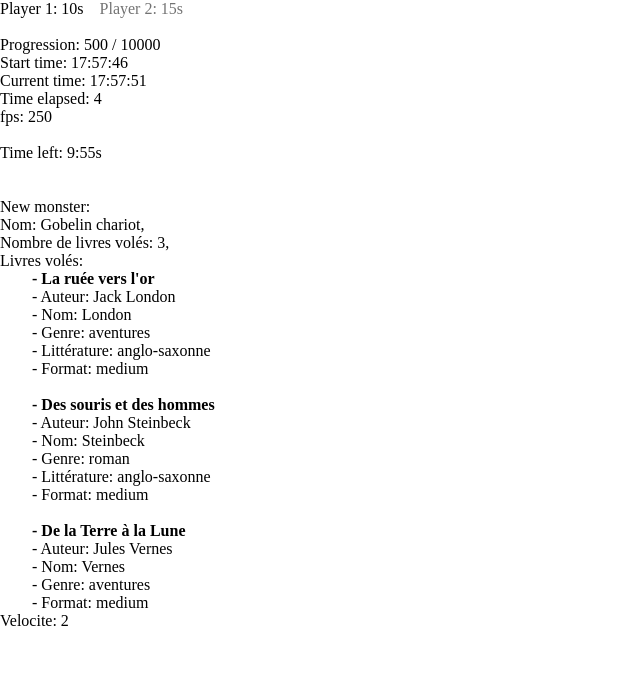
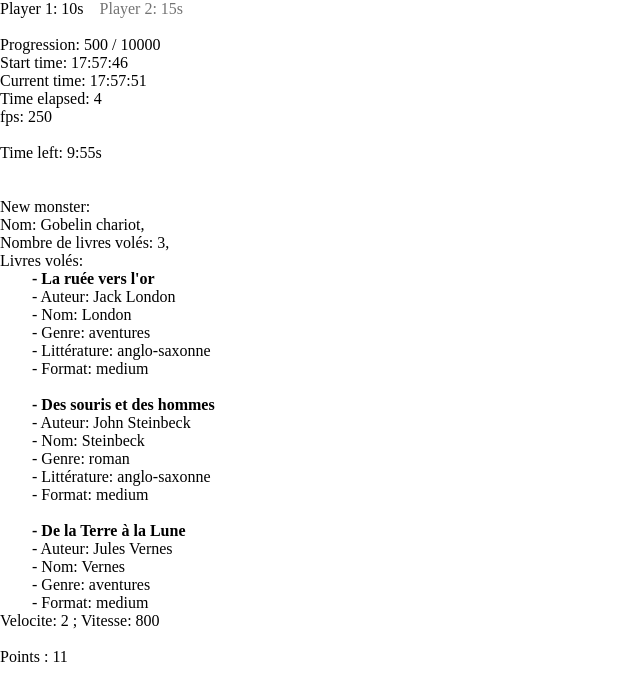
Before and after one commit to Phenohix/Projet-Biblioth-que-JavaScript, a plain HTML site: page page_Pheno.html in a window 1280 px wide. Shown: the whole page, without its empty margins (0-640 px from the left). Drawn offline with Linux system fonts and the light colour scheme.

Commit message:
6/11/2025 - Quick update

```diff
--- a/page_Pheno.html
+++ b/page_Pheno.html
@@ -44,11 +44,12 @@
     }
 
 
-    /**///////// TEST ////////
+    //// !ZONE DE TESTS EN BAS! ////
+    /**///////// TEST MONSTER ////////
     const rc = document.getElementById("all");
-    function displayBooks() {
-        for (k in newMonster["livres_voles"]) {
-            book = newMonster["livres_voles"][k];
+    function displayBooks(monster) {
+        for (k in monster["livres_voles"]) {
+            book = monster["livres_voles"][k];
             rc.innerHTML += `${(k)?("<br><div>"):("<div>")}
                 <p><strong>- ${book['titre']}</strong><br>
                 <p>- Auteur: ${book['auteur']}<br>
@@ -64,11 +65,16 @@
         Nom: ${newMonster["nom"]},<br>
         Nombre de livres volés: ${newMonster["nb_livres_voles"]},<br>
         Livres volés: `;
-        displayBooks();
+        displayBooks(newMonster);
     rc.innerHTML += `
-        Velocite: ${newMonster["velocite"]}
+        Velocite: ${newMonster["velocite"]} ;
+        Vitesse: ${newMonster["vitesse"]}
     `;
-    //////// TEST ////////
+    //////// TEST MONSTER ////////
+    //////// TEST POINTS ////////
+    rc.innerHTML += `<br><br>
+        Points : ${getPoints(newMonster["livres_voles"])}`
+    //////// TEST POINTS ////////
 
 </script>
 </html>
--- a/src/js/gameManager.js
+++ b/src/js/gameManager.js
@@ -1,6 +1,8 @@
 let playing = true;
-let libraryBag = library;
+let libraryBag = copy(library);
 let random = Math.random;
+SHELF_SIZE = 10;
+BASE_VELOCITY = 400;
 
 let bestiary = [
     {"nom": "Gluant d'encre", "nb_livres_voles": 1, "livres_voles": [], "velocite": [2, 3]},
@@ -18,16 +20,19 @@ function getBook() {
 }
 
 function makeMonster(id = -1) {
-    if (id>-1 && id<bestiary.length) { bestiary[id]; }
+    if (id>-1 && id<bestiary.length) { monster = bestiary[id]; }
     else { monster = bestiary[floor(random()*bestiary.length)]; }
 
-    let velocityRange = monster["velocite"];
-    let velocity = floor(random()*velocityRange[1]-velocityRange[0]+1)+velocityRange[0];
+    let velocityMin = monster["velocite"][0];
+    let velocityMax = monster["velocite"][1];
+    let velocity = floor(random()*(velocityMax-velocityMin+1))+velocityMin; console.log(monster["nom"], ":", velocityMin);
     monster["velocite"] = velocity;
 
     for (let i=0 ; i<monster["nb_livres_voles"] ; i++) {
         monster["livres_voles"].splice(monster["livres_voles"].length, 0, getBook());
     }
+
+    monster["vitesse"] = monster["velocite"] * BASE_VELOCITY;
 
     return monster;
 }
--- a/src/js/global.js
+++ b/src/js/global.js
@@ -3,6 +3,9 @@ let goal = 10000;
 let startTime = new Date().getTime();
 let round = Math.round
 let floor = Math.floor
+
+
+function copy(tcpy) { return tcpy; }
 
 function time_see(ms, compensation) {
     seconds = ms/1000;
--- a/src/js/pointsCalculator.js
+++ b/src/js/pointsCalculator.js
@@ -1,31 +1,101 @@
 // Calcul des points à chaque fin de partie
 
+function perfectStreak(streak) {
+    if (streak == SHELF_SIZE) { return 2; }
+    else { return 0; }
+}
+
 function getPoints(shelf) {
-    let title_STREAK = 0; let title_POINTS = 0;
-    let author_STREAK = 1; let author_POINTS = 0;
-    let name_STREAK = 1; let name_POINTS = 0;
-    let genre_STREAK = 1; let genre_POINTS = 0;
-    let format_STREAK = 1; let format_POINTS = 0;
-
-    let PointsTotal = 0;
+    console.log(shelf)
+    let pointsTotaux = shelf.length;
+    if (shelf.length == 0) { return 0; }
+    else if (shelf.length == SHELF_SIZE) { pointsTotaux += 1; }
 
 
+    let title_STREAK = 1; let title_SAME = 0;
+    let name_STREAK = 1; let author_SAME = 0;
+    let genre_STREAK = 1;
+    let litterature_STREAK = 1;
+    let format_STREAK = 1;
+
+
+    let i = 0; let previousBook = shelf[0];
+    for (let i = 1; i < shelf.length; i++) {
+        let currentBook = shelf[i]; let tempPoints;
+
+        // TITRE //
+        if (currentBook["titre"] >= previousBook["titre"]) {
+            title_STREAK++;
+            if (currentBook["titre"] == previousBook["titre"]) {
+                title_SAME++;
+            } else {
+                pointsTotaux += title_SAME;
+                title_SAME = 0; }
+        } else if (title_STREAK > 1) {
+            pointsTotaux += title_STREAK + title_SAME;
+            title_STREAK = 1; title_SAME = 0;
+        }
+
+        // NOM/AUTEUR //
+        if (currentBook["nom"] >= previousBook["nom"]) {
+            name_STREAK++;
+            if (currentBook["auteur"] == previousBook["auteur"]) {
+                author_SAME++;
+            } else {
+                pointsTotaux += author_SAME;
+                author_SAME = 0; }
+        } else if (name_STREAK > 1) {
+            pointsTotaux += name_STREAK + author_SAME;
+            name_STREAK = 1; author_SAME = 0;
+        }
+
+        // GENRES //
+        if (currentBook["genre"] == previousBook["littérature"]) { genre_STREAK++; }
+        else if (genre_STREAK > 1) {
+            pointsTotaux += genre_STREAK;
+            genre_STREAK = 1;
+        }
+
+        // LITTERATURES //
+        if (currentBook["littérature"] == previousBook["littérature"]) { litterature_STREAK++; }
+        else if (litterature_STREAK > 1) {
+            pointsTotaux += floor(litterature_STREAK*1.2);
+            litterature_STREAK = 1;
+        }
+
+        // FORMATS //
+        if (currentBook["format"] == previousBook["format"]) { format_STREAK++; }
+        else if (format_STREAK > 1) {
+            pointsTotaux += format_STREAK;
+            litterature_STREAK = 1;
+        }
+    }
+
+    if (title_STREAK > 1) { pointsTotaux += title_STREAK + title_SAME + perfectStreak(title_STREAK); }
+    if (name_STREAK > 1) { pointsTotaux += name_STREAK + author_SAME + perfectStreak(name_STREAK); }
+    if (genre_STREAK > 1) { pointsTotaux += genre_STREAK + ((perfectStreak(genre_STREAK))?(shelf.length*0.5):(0)); }
+    if (litterature_STREAK > 1) { pointsTotaux += floor(litterature_STREAK*1.2) + perfectStreak(litterature_STREAK); }
+    if (format_STREAK > 1) { pointsTotaux += format_STREAK + perfectStreak(format_STREAK); }
+
+    return floor(pointsTotaux);
 }
 
-/*
+// Pense bête
+{/*
 Livres:
     - Chaque livre vaut 1 point.
     - Chaque étagère est indépendante.
     - Points totaux aroundi à l'inférieur.
     - Etagère pleine, +1 point
+    - Si une streak est parfaite (tailleStreak==ShelfSize), +2 points bonus
 
 Titres:
-    - Si au moins 3 livres d'affilés sont dans le même ordre alphabétique de (ascendant), +1 point par livre
+    - Si au moins 2 livres d'affilés sont dans le même ordre alphabétique de (ascendant), +1 point par livre
         - Titres identiques comptés comme dans l'ordre alphabétique courant
     - Si 2 livres côte à côte ont le même Titre, +1 point bonus par livre -1
 
 Auteurs/Noms:
-    - Si au moins 3 livres d'affilés avec les Noms dans le même ordre ordre alphabétique (ascendant),
+    - Si au moins 2 livres d'affilés avec les Noms dans le même ordre ordre alphabétique (ascendant),
       +1 point par livre
         - Noms ou Auteurs identiques comptés comme dans l'ordre alphabétique courant
     - Si 2 livres côte à côte ont le même Auteur, +1 point bonus par livre -1
@@ -36,12 +106,12 @@ Genres:
     - Si tous les livres de l'étagère sont du même Genre et étagère pleine, +0.5 point par livre
 
 Littératures:
-    - Si au moins 2 livres d'affilés avec la même Littérature, +1 point par livre
+    - Si au moins 2 livres d'affilés avec la même Littérature, +1 (*1.2 floor) point par livre
         - Si pas de Littérature, +0 points, casse la streak en cours
 
 Formats:
-    - Si au moins deux livres de même Format, +1.4 points par livre
- */
+    - Si au moins deux livres de même Format, +1 points par livre
+ */}
 
 
 function playerShelves(bookShelves) {
```
